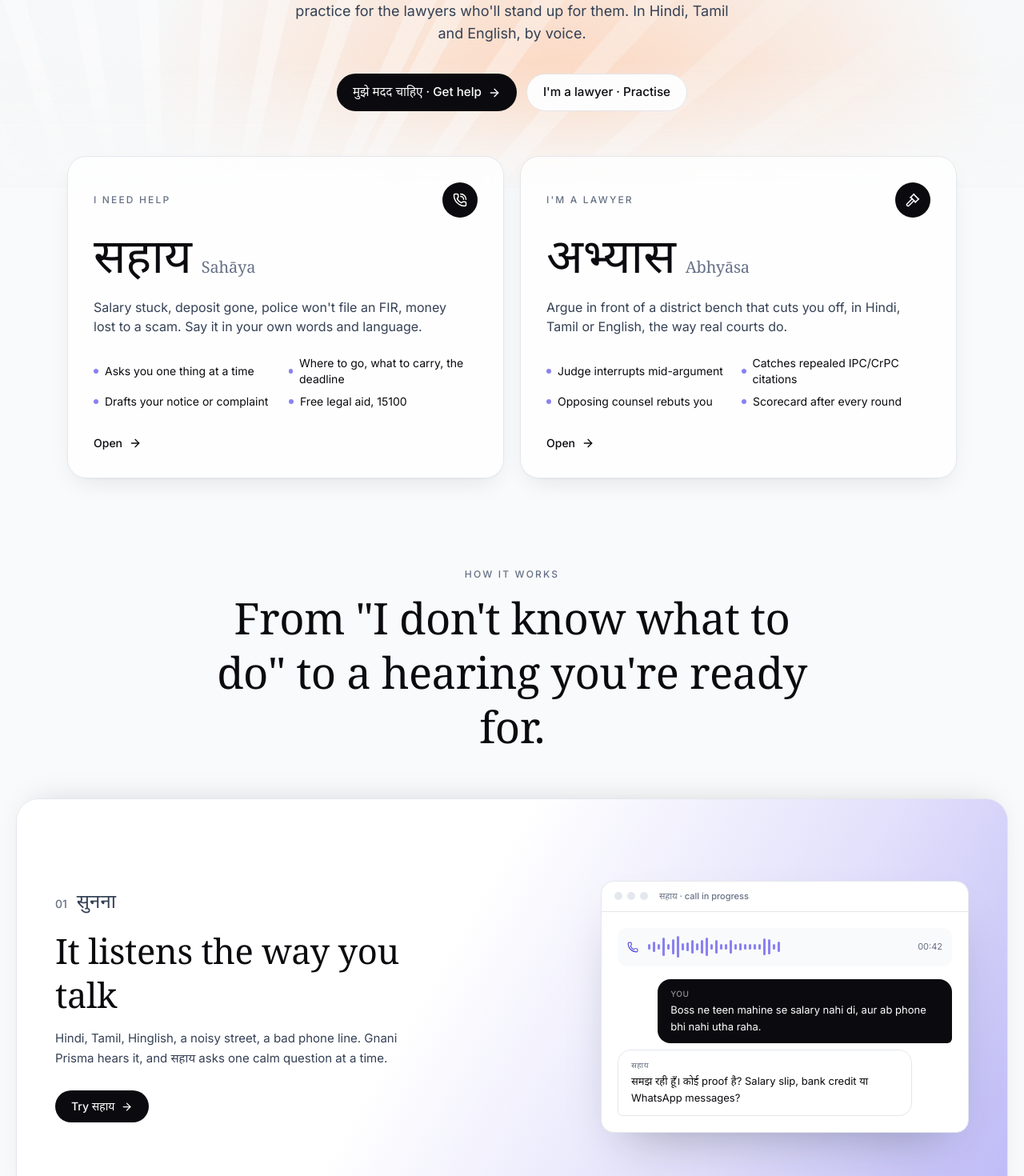
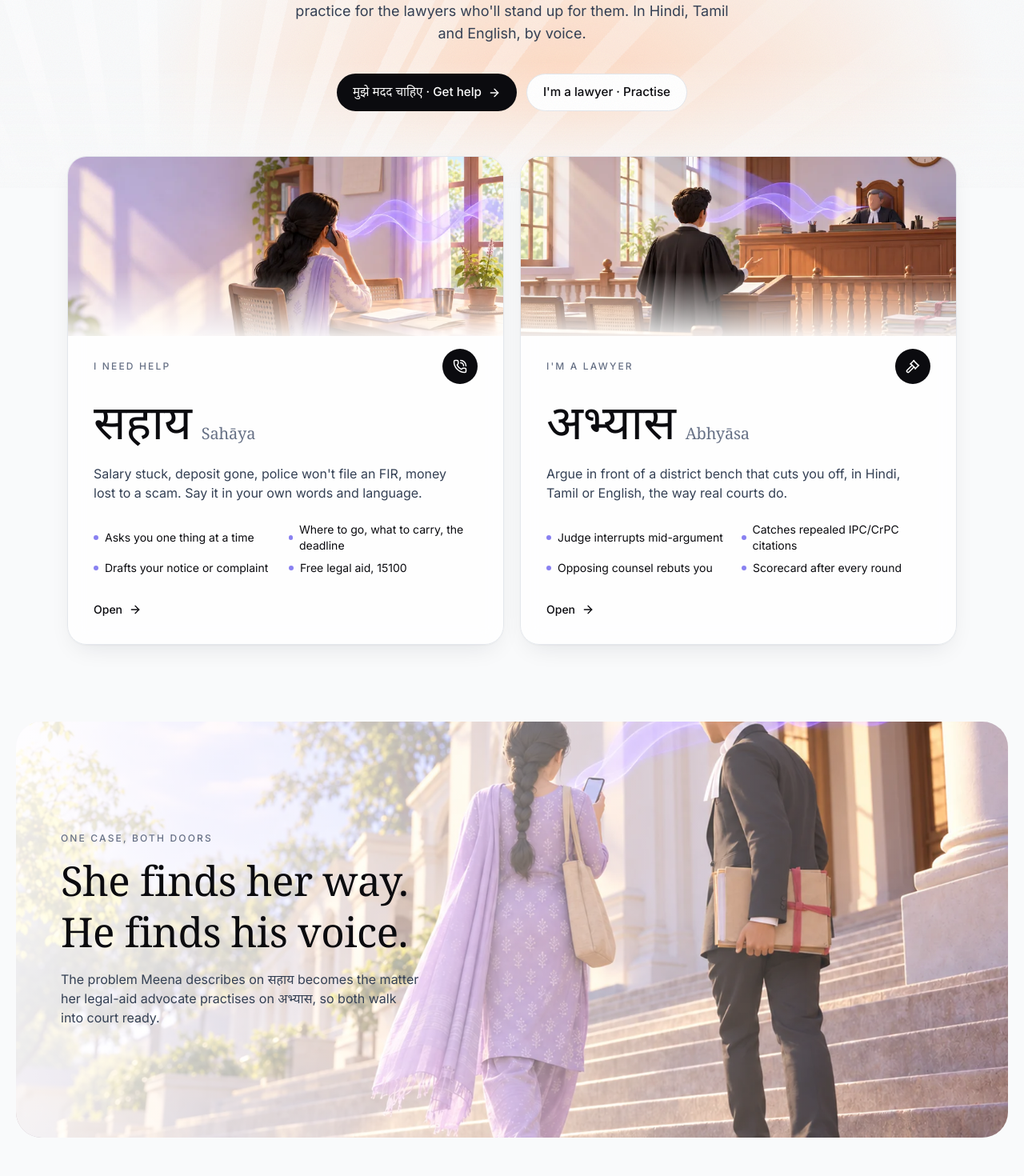
Before and after one commit to rehaanajani/nyayamitra, a React (Vite) app in the folder web/: page / in a window 1280 px wide. Shown: the part 557-2027 px from the top of the page at 80% size. Built offline with nearby package versions, Linux system fonts and the light colour scheme; no server answers; a web font is replaced by a local one.

Commit message:
Show scenes on the door cards and add a one-case-both-doors band

```diff
--- a/web/src/pages/Home.jsx
+++ b/web/src/pages/Home.jsx
@@ -2,6 +2,7 @@ import { motion } from 'motion/react'
 import { ArrowRight, AudioLines, Gavel, PhoneCall, ScrollText, ShieldCheck } from 'lucide-react'
 import { FadeUp, LightField, Reveal, SectionLabel } from '../components/ui'
 import HowItWorks from '../components/HowItWorks'
+import Scene from '../components/Scene'
 
 const DOORS = [
   {
@@ -13,6 +14,7 @@ const DOORS = [
     points: ['Asks you one thing at a time', 'Where to go, what to carry, the deadline', 'Drafts your notice or complaint', 'Free legal aid, 15100'],
     icon: PhoneCall,
     tint: 'from-cyan/70 via-white to-lav/80',
+    scene: 'scene-sahay', pos: '62% 40%', alt: 'A woman at home by a window, calling for help on her phone',
   },
   {
     href: '#/abhyas',
@@ -23,6 +25,7 @@ const DOORS = [
     points: ['Judge interrupts mid-argument', 'Catches repealed IPC/CrPC citations', 'Opposing counsel rebuts you', 'Scorecard after every round'],
     icon: Gavel,
     tint: 'from-lav/80 via-white to-peach/80',
+    scene: 'scene-court', pos: '55% 42%', alt: 'A judge on the bench speaking to a young advocate at the lectern',
   },
 ]
 
@@ -60,9 +63,13 @@ export default function Home() {
       <section className="mx-auto -mt-10 grid max-w-6xl gap-5 px-5 md:grid-cols-2">
         {DOORS.map((d, i) => (
           <FadeUp key={d.href} delay={i * 0.1}>
-            <a href={d.href} className="group card relative block h-full overflow-hidden p-8 transition hover:-translate-y-1">
-              <div className={`absolute inset-0 bg-gradient-to-br ${d.tint} opacity-0 transition duration-500 group-hover:opacity-100`} />
-              <div className="relative">
+            <a href={d.href} className="group card relative block h-full overflow-hidden transition hover:-translate-y-1">
+              <div className="relative h-56 overflow-hidden">
+                <Scene name={d.scene} alt={d.alt} position={d.pos} sizes="(max-width: 768px) 100vw, 640px" className="transition duration-700 group-hover:scale-[1.04]" />
+                <div className="absolute inset-x-0 bottom-0 h-20 bg-gradient-to-t from-white/90 to-transparent" />
+              </div>
+              <div className={`absolute inset-x-0 bottom-0 top-56 bg-gradient-to-br ${d.tint} opacity-0 transition duration-500 group-hover:opacity-100`} />
+              <div className="relative p-8 pt-4">
                 <div className="flex items-center justify-between">
                   <SectionLabel>{d.who}</SectionLabel>
                   <div className="grid h-11 w-11 place-items-center rounded-full bg-ink text-white transition group-hover:rotate-[-8deg]"><d.icon size={18} /></div>
@@ -84,6 +91,20 @@ export default function Home() {
             </a>
           </FadeUp>
         ))}
+      </section>
+
+      <section className="mx-auto max-w-[1360px] px-3 pt-24 sm:px-5">
+        <FadeUp>
+          <div className="relative h-[420px] overflow-hidden rounded-[32px] sm:h-[520px]">
+            <Scene name="scene-journey" alt="A woman and her advocate in a black coat walking up the steps of a district court" position="58% 55%" sizes="100vw" />
+            <div className="absolute inset-0 bg-gradient-to-r from-white/85 via-white/40 to-transparent" />
+            <div className="absolute left-6 top-1/2 max-w-md -translate-y-1/2 sm:left-14">
+              <SectionLabel>One case, both doors</SectionLabel>
+              <h2 className="font-display mt-3 text-[clamp(2rem,4vw,3.2rem)] leading-tight">She finds her way. He finds his voice.</h2>
+              <p className="mt-4 text-ink-2">The problem Meena describes on सहाय becomes the matter her legal-aid advocate practises on अभ्यास, so both walk into court ready.</p>
+            </div>
+          </div>
+        </FadeUp>
       </section>
 
       <HowItWorks />
```
